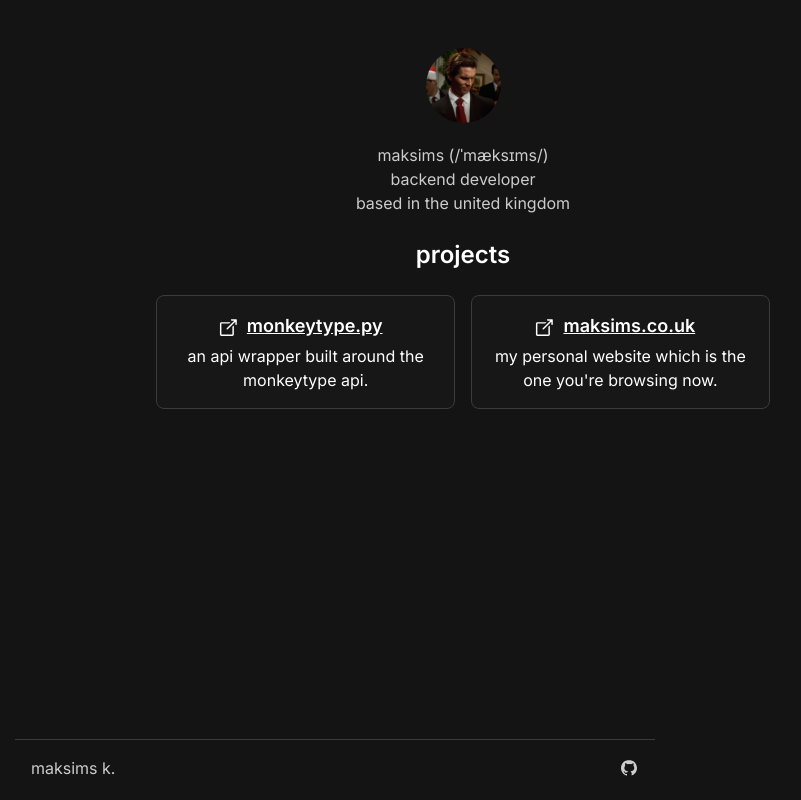
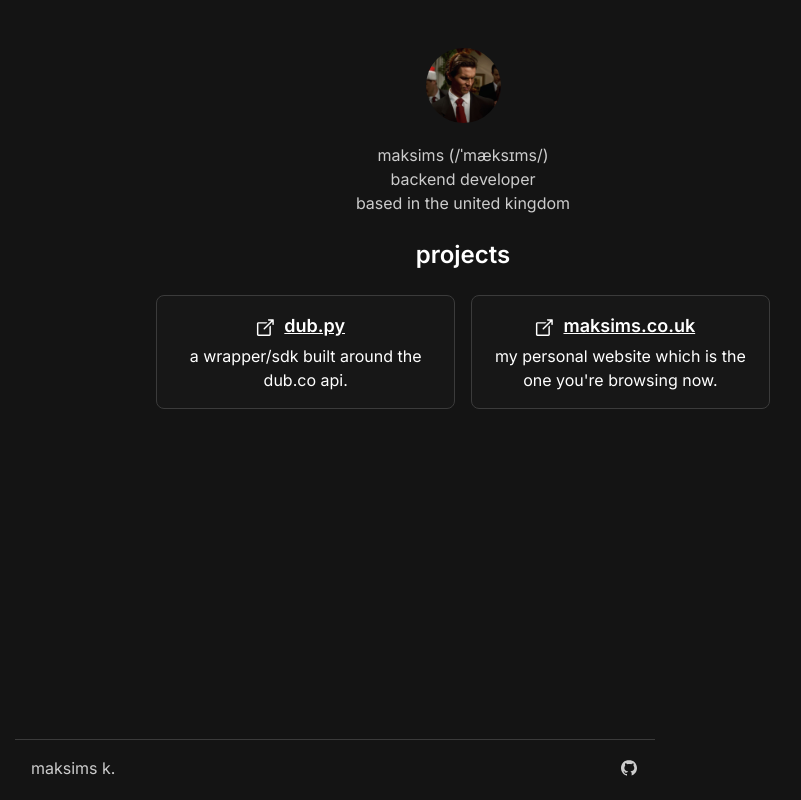
Before and after one commit to maksims8/maksims.co.uk, a Next.js app in the folder src/: page / in a window 1280 px wide. Shown: the whole page, without its empty margins (177-978 px from the left). Built offline with nearby package versions, Linux system fonts and the light colour scheme.

Commit message:
update projcet

```diff
--- a/src/app/page.tsx
+++ b/src/app/page.tsx
@@ -18,8 +18,8 @@ export default function Home() {
 
         <div className="flex flex-wrap justify-center gap-4">
           <ProjectCard
-            title="monkeytype.py"
-            description="an api wrapper built around the monkeytype api."
+            title="dub.py"
+            description="a wrapper/sdk built around the dub.co api."
             link="https://github.com/m2ksims/monkeytype.py"
           />
           <ProjectCard
```
